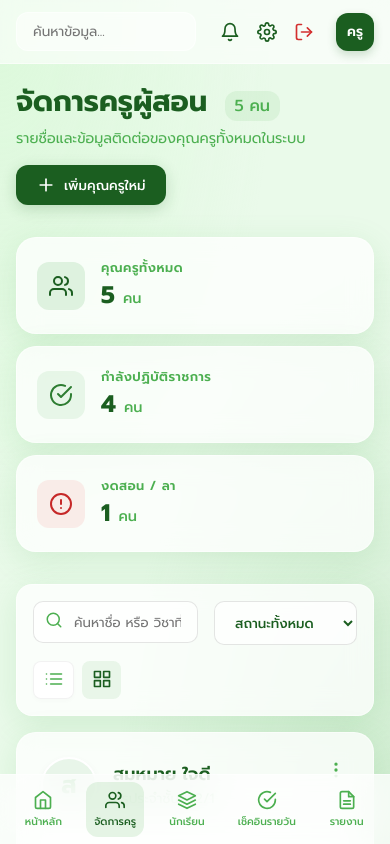
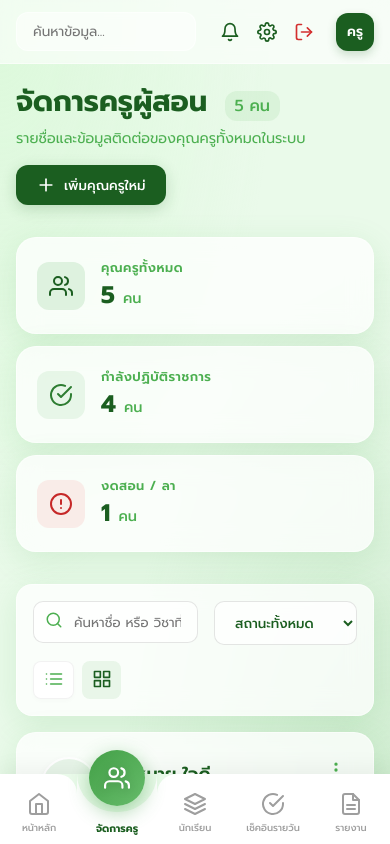
Before and after one commit to sanguannama-sketch/SchoolCheck, a Next.js app: page /teachers in a window 390 px wide. Shown: the top 844 px of the page. Built offline with nearby package versions, Linux system fonts and the light colour scheme.

Commit message:
feat: implement dashboard layout with glassmorphism styling and sidebar component

```diff
--- a/src/app/globals.css
+++ b/src/app/globals.css
@@ -179,9 +179,143 @@ body {
   stroke: white;
 }
 
-/* ========== BOTTOM NAV (Mobile) ========== */
+/* ========== BOTTOM NAV (Mobile) – Sliding Wave ========== */
 .bottom-nav {
   display: none;
+}
+
+/* ---- Nav Items ---- */
+.bnav-item {
+  display: flex;
+  flex-direction: column;
+  align-items: center;
+  justify-content: flex-start;
+  padding-top: 16px;
+  gap: 3px;
+  text-decoration: none;
+  color: #9e9e9e;
+  flex: 1 1 0px;
+  width: 20%;
+  min-width: 0;
+  position: relative;
+  height: 100%;
+  z-index: 10;
+  transition: color 0.4s ease;
+  overflow: visible;
+}
+.bnav-icon {
+  display: flex;
+  align-items: center;
+  justify-content: center;
+  width: 28px;
+  height: 28px;
+  transition: transform 0.5s cubic-bezier(0.34, 1.56, 0.64, 1);
+  position: relative;
+  z-index: 12;
+}
+.bnav-icon svg {
+  width: 24px;
+  height: 24px;
+  transition: all 0.4s cubic-bezier(0.34, 1.56, 0.64, 1);
+}
+.bnav-label {
+  font-size: 0.6rem;
+  font-weight: 500;
+  white-space: nowrap;
+  overflow: hidden;
+  text-overflow: ellipsis;
+  max-width: 68px;
+  text-align: center;
+  transition: all 0.4s ease;
+  position: relative;
+  z-index: 12;
+}
+
+/* ---- Active Item ---- */
+.bnav-active {
+  color: var(--text-main);
+}
+.bnav-active .bnav-icon {
+  transform: translateY(-26px);
+}
+.bnav-active .bnav-icon svg {
+  width: 26px;
+  height: 26px;
+  stroke: white;
+  filter: drop-shadow(0 2px 4px rgba(0,0,0,0.18));
+}
+.bnav-active .bnav-label {
+  font-weight: 700;
+  color: var(--text-main);
+  font-size: 0.65rem;
+}
+
+/* ---- Sliding Wave Indicator ---- */
+.bnav-indicator {
+  position: absolute;
+  top: 0;
+  width: 80px;
+  height: 38px;
+  transform: translateX(-50%);
+  z-index: 5;
+  pointer-events: none;
+  transition: left 0.5s cubic-bezier(0.34, 1.56, 0.64, 1);
+}
+
+/* The curved background (the cutout hole) */
+.bnav-ind-curve {
+  position: absolute;
+  inset: 0;
+  background: var(--primary-bg);
+  border-radius: 0 0 40px 40px;
+}
+
+/* Inverted corner – left shoulder */
+.bnav-ind-corner-l {
+  position: absolute;
+  top: 0;
+  left: -20px;
+  width: 20px;
+  height: 20px;
+  background: var(--primary-bg);
+}
+.bnav-ind-corner-l::after {
+  content: "";
+  position: absolute;
+  inset: 0;
+  background: white; /* Nav bar color */
+  border-top-right-radius: 20px;
+}
+
+/* Inverted corner – right shoulder */
+.bnav-ind-corner-r {
+  position: absolute;
+  top: 0;
+  right: -20px;
+  width: 20px;
+  height: 20px;
+  background: var(--primary-bg);
+}
+.bnav-ind-corner-r::after {
+  content: "";
+  position: absolute;
+  inset: 0;
+  background: white; /* Nav bar color */
+  border-top-left-radius: 20px;
+}
+
+/* Green floating bubble */
+.bnav-ind-bubble {
+  position: absolute;
+  top: -24px;
+  left: 50%;
+  transform: translateX(-50%);
+  width: 56px;
+  height: 56px;
+  border-radius: 50%;
+  background: linear-gradient(135deg, #43a047, #66bb6a);
+  box-shadow: 0 6px 20px rgba(67, 160, 71, 0.45);
+  z-index: 6;
 }
 
 /* ========== TOP HEADER ========== */
@@ -440,35 +574,14 @@ body {
     bottom: 0;
     left: 0;
     right: 0;
-    height: 70px;
-    background: rgba(255, 255, 255, 0.75);
-    backdrop-filter: blur(20px);
-    -webkit-backdrop-filter: blur(20px);
-    border-top: 1px solid var(--border-light);
+    box-sizing: border-box;
+    height: calc(70px + env(safe-area-inset-bottom, 0px));
+    padding-bottom: env(safe-area-inset-bottom, 0px);
+    background: white;
     z-index: 100;
-    justify-content: space-around;
-    align-items: center;
-    padding: 0 0.5rem;
-  }
-
-  .bottom-nav-item {
-    display: flex;
-    flex-direction: column;
-    align-items: center;
-    gap: 0.2rem;
-    text-decoration: none;
-    color: var(--text-muted);
-    font-size: 0.65rem;
-    font-weight: 500;
-    padding: 0.5rem;
-    border-radius: 12px;
-    transition: var(--transition-smooth);
-    min-width: 56px;
-  }
-  .bottom-nav-item svg { width: 20px; height: 20px; }
-  .bottom-nav-item.active {
-    color: var(--text-main);
-    background: rgba(129, 199, 132, 0.2);
+    align-items: stretch;
+    overflow: visible;
+    box-shadow: 0 -4px 24px rgba(0, 0, 0, 0.06);
   }
 
   .top-header { padding: 0 1rem; height: 64px; }
--- a/src/components/layout/Sidebar.tsx
+++ b/src/components/layout/Sidebar.tsx
@@ -53,6 +53,10 @@ export default function Sidebar() {
   const pathname = usePathname();
   const [expanded, setExpanded] = useState(false);
 
+  const mobileItems = navItems.slice(0, 5);
+  const activeIndex = mobileItems.findIndex(item => item.href === pathname);
+  const validIndex = activeIndex >= 0 ? activeIndex : 0;
+
   return (
     <>
       {/* Desktop Sidebar – icon rail, expands on hover */}
@@ -88,18 +92,32 @@ export default function Sidebar() {
         </nav>
       </aside>
 
-      {/* Mobile Bottom Navigation */}
+      {/* Mobile Bottom Navigation – Sliding Wave */}
       <nav className="bottom-nav">
-        {navItems.slice(0, 5).map((item) => (
-          <Link
-            key={item.href}
-            href={item.href}
-            className={`bottom-nav-item ${pathname === item.href ? 'active' : ''}`}
-          >
-            {item.icon}
-            <span>{item.label}</span>
-          </Link>
-        ))}
+        {/* Wave indicator that slides to active item */}
+        <div
+          className="bnav-indicator"
+          style={{ left: `${validIndex * 20 + 10}%` }}
+        >
+          <div className="bnav-ind-curve" />
+          <div className="bnav-ind-corner-l" />
+          <div className="bnav-ind-corner-r" />
+          <div className="bnav-ind-bubble" />
+        </div>
+
+        {mobileItems.map((item, idx) => {
+          const isActive = idx === validIndex;
+          return (
+            <Link
+              key={item.href}
+              href={item.href}
+              className={`bnav-item ${isActive ? 'bnav-active' : ''}`}
+            >
+              <div className="bnav-icon">{item.icon}</div>
+              <span className="bnav-label">{item.label}</span>
+            </Link>
+          );
+        })}
       </nav>
     </>
   );
```
